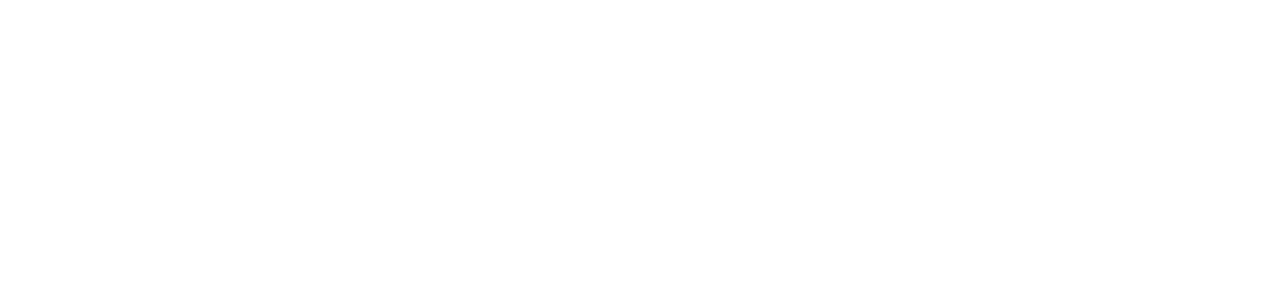
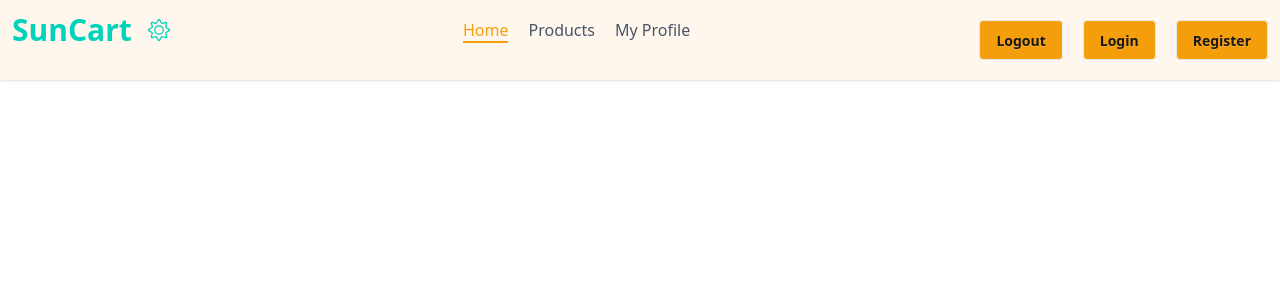
Before and after one commit to imam1595/newsuncart, a Next.js app: page / in a window 1280 px wide. Shown: the top 300 px of the page. Built offline with nearby package versions, Linux system fonts and the light colour scheme.

Commit message:
add navbar and not fount page

```diff
--- a/package.json
+++ b/package.json
@@ -9,9 +9,11 @@
     "lint": "eslint"
   },
   "dependencies": {
+    "@react-icons/all-files": "^4.1.0",
     "next": "16.2.4",
     "react": "19.2.4",
-    "react-dom": "19.2.4"
+    "react-dom": "19.2.4",
+    "react-icons": "^5.6.0"
   },
   "devDependencies": {
     "@tailwindcss/postcss": "^4",
--- a/src/app/layout.js
+++ b/src/app/layout.js
@@ -1,5 +1,6 @@
 import { Geist, Geist_Mono } from "next/font/google";
 import "./globals.css";
+import Navbar from "@/components/Navbar";
 
 const geistSans = Geist({
   variable: "--font-geist-sans",
@@ -24,7 +25,9 @@
       className={`${geistSans.variable} ${geistMono.variable} h-full antialiased`}
     >
       <body className="min-h-full flex flex-col">
+        <Navbar />
         <main className="container mx-auto">
+
           {children}
         </main>
 
--- /dev/null
+++ b/src/app/not-found.jsx
@@ -0,0 +1,22 @@
+import Link from 'next/link';
+
+export default function NotFound() {
+  return (
+    <div className="h-screen flex flex-col items-center justify-center">
+      <h1 className="text-4xl md:text-6xl font-bold text-red-500">
+        404
+      </h1>
+
+      <p className="mt-4 text-lg md:text-xl">
+        Page not found
+      </p>
+
+      <Link
+        href="/"
+        className="mt-6 px-5 py-2 bg-accent text-black rounded"
+      >
+        Go Home
+      </Link>
+    </div>
+  );
+}
--- /dev/null
+++ b/src/components/NavLink.jsx
@@ -0,0 +1,28 @@
+'use client'
+import Link from 'next/link';
+import { usePathname } from 'next/navigation';
+import React from 'react';
+
+const NavLink = ({href, className, children}) => {
+    const pathname = usePathname();
+
+
+    const isActive = href === pathname;
+
+    // console.log('path name', pathname, 'is active', isActive);
+
+    return (
+        <Link
+            href={href}
+            className={` font-medium ${
+                isActive
+                ? "text-[#f59e0b] border-b-2 border-[#f59e0b]"
+                : "text-gray-600 hover:text-[#f59e0b]"
+            }`}
+        >
+            {children}
+        </Link>
+    );
+};
+
+export default NavLink;
--- /dev/null
+++ b/src/components/Navbar.jsx
@@ -0,0 +1,37 @@
+
+import Link from 'next/link';
+import React from 'react';
+import { CiSun } from "react-icons/ci";
+import NavLink from './NavLink';
+
+const Navbar = () => {
+    return (
+        <div className='min-h-[10vh] container mx-auto shadow p-3 flex flex-col text-center space-y-5 md:flex-row justify-between items-center bg-[#fff7ed]'>
+
+            <div className='font-bold text-3xl text-accent flex justify-center items-center gap-3'>
+                SunCart
+                <CiSun />
+            </div>
+
+            <ul className='flex flex-col text-center md:flex-row gap-5'>
+                <li><NavLink href={'/'}>Home</NavLink></li>
+                <li><NavLink href={'/products'}>Products</NavLink></li>
+                <li><NavLink href={'/profile'}>My Profile</NavLink></li>
+            </ul>
+
+            <div className='flex flex-col gap-5 items-center md:flex-row'>
+
+                <div className='flex gap-4'>
+                    <Link href={'/logout'}><button className='btn bg-[#f59e0b]'>Logout</button></Link>
+                </div>
+
+                <div className='flex gap-5'>
+                    <Link href={'/login'}><button className='btn bg-[#f59e0b]'>Login</button></Link>
+                    <Link href={'/register'}><button className='btn bg-[#f59e0b]'>Register</button></Link>
+                </div>
+            </div>
+        </div>
+    );
+};
+
+export default Navbar;
```
Also changed, not shown: 1 other file (tests, documents, lock files or other folders).
